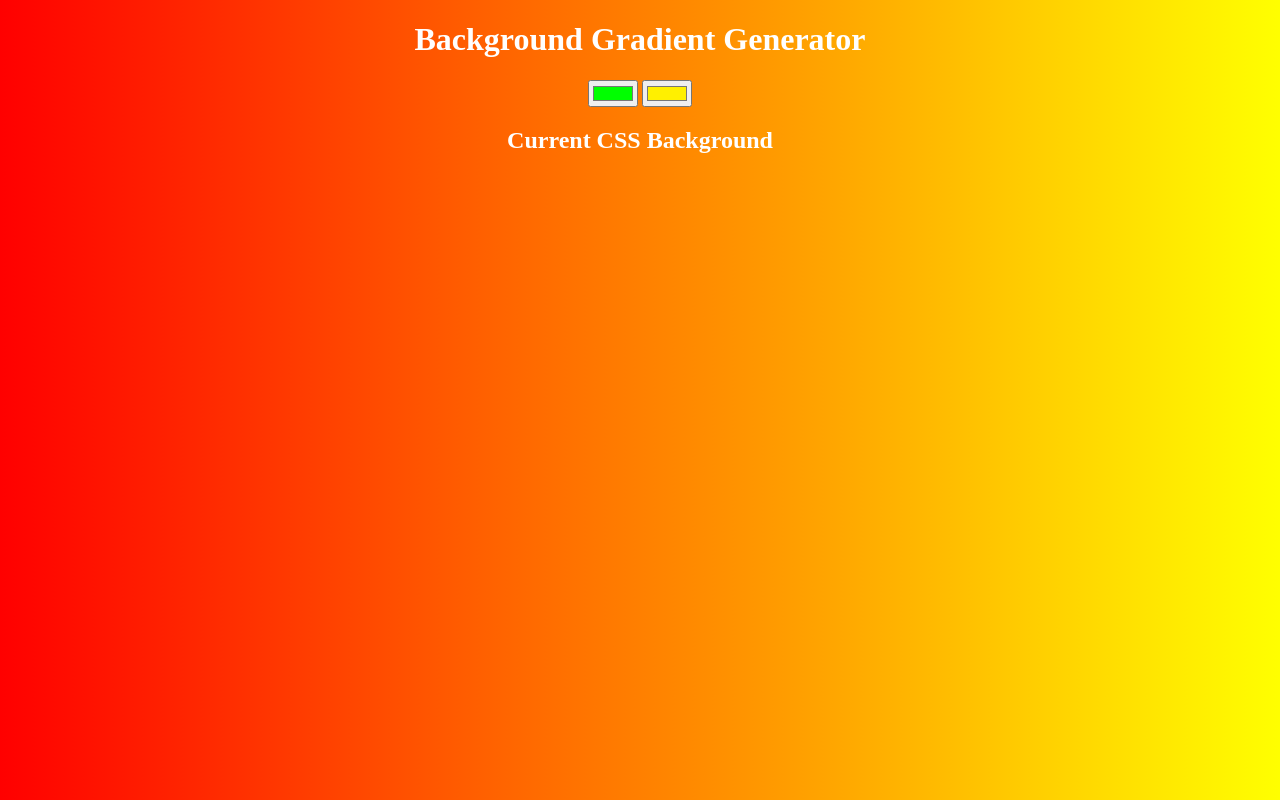
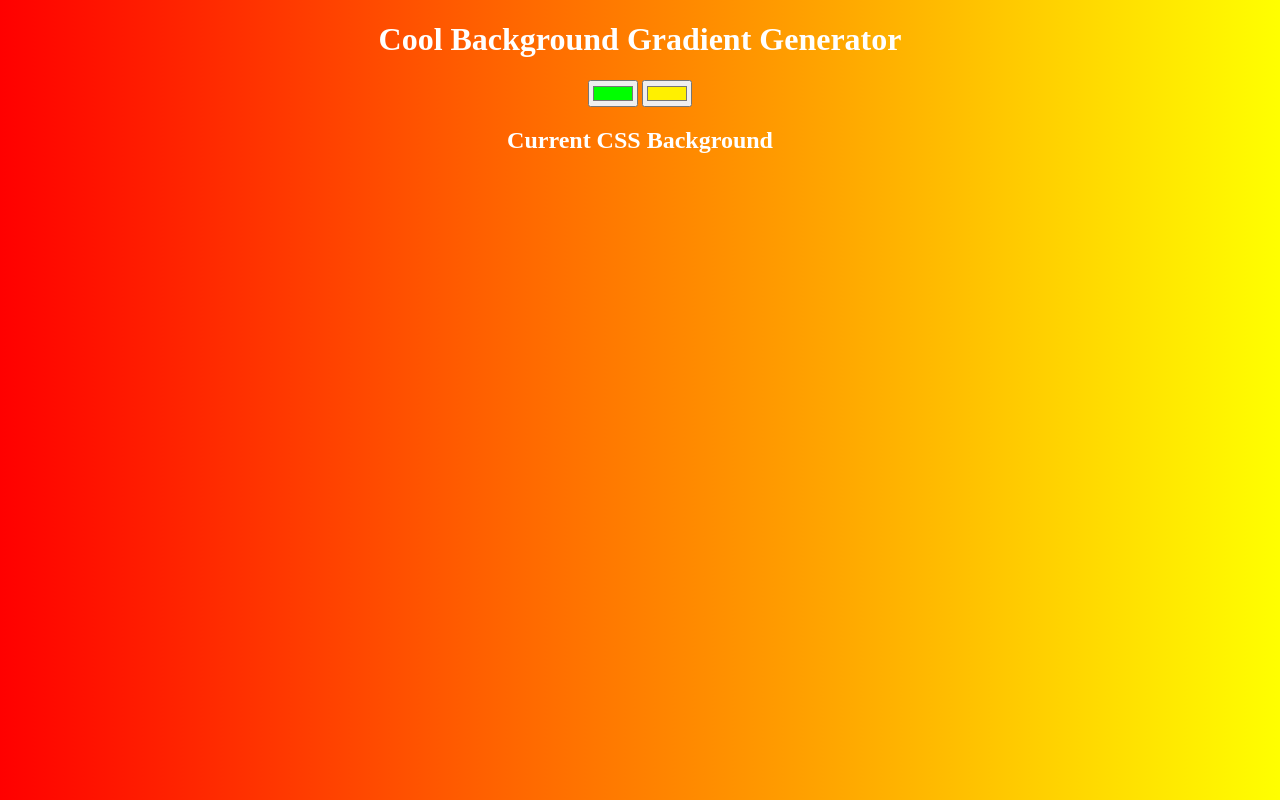
Before and after one commit to infotush/background-generator, a plain HTML site: page background.html in a window 1280 px wide. Drawn offline with Linux system fonts and the light colour scheme.

Commit message:
changed the title to cool

```diff
--- a/background.html
+++ b/background.html
@@ -5,7 +5,7 @@
 	<link rel="stylesheet" href="background.css">
 </head>
 <body>
-<h1>Background Gradient Generator</h1>
+<h1>Cool Background Gradient Generator</h1>
 
 <div>
 <input type="color" name="favcolor1" id="color1" value="#00ff00">
```
